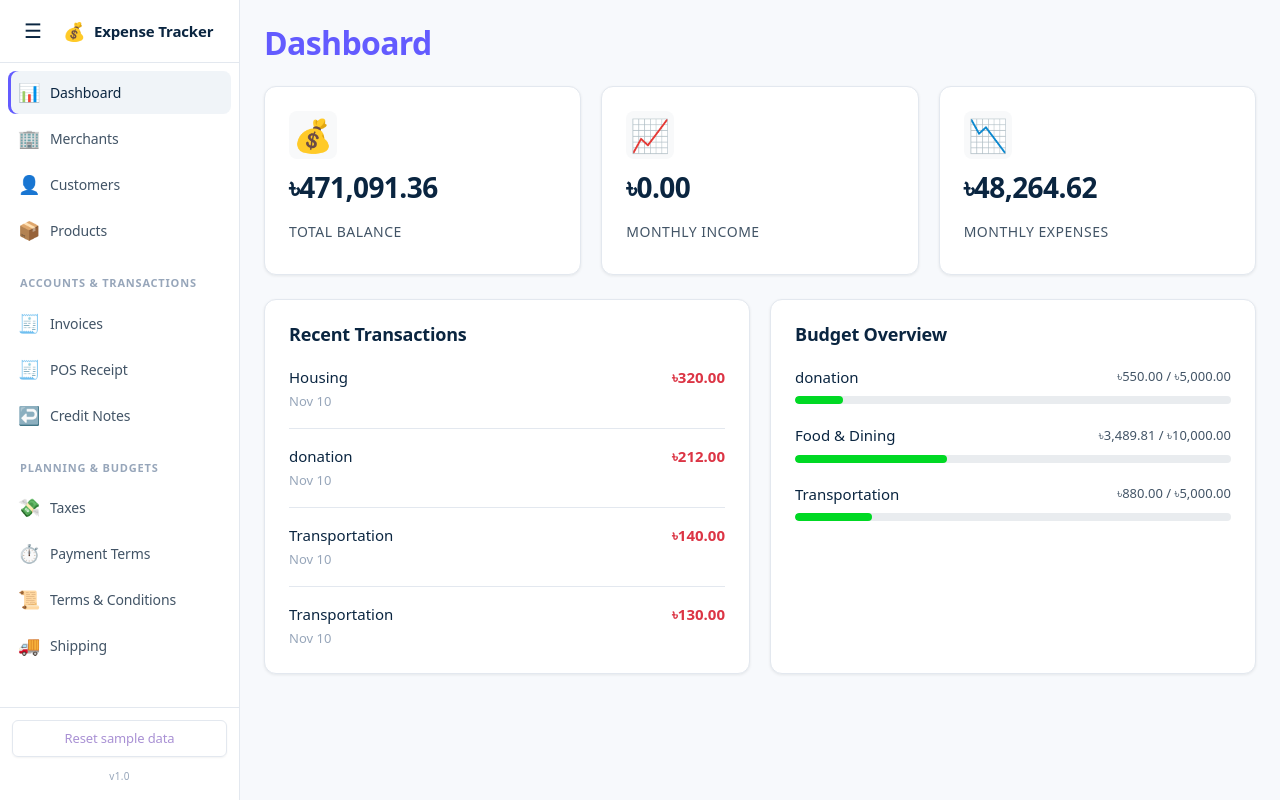
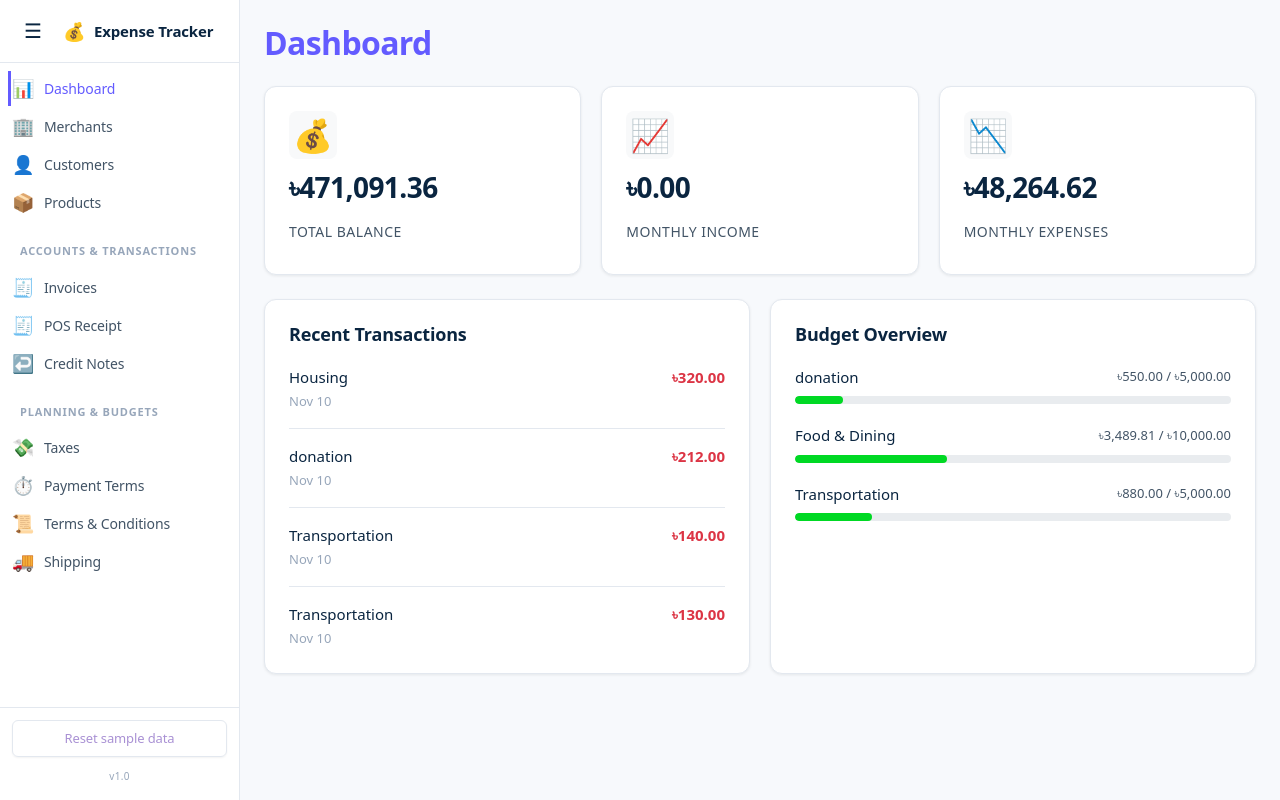
Before and after one commit to shafikshaon/billing, a Vue app: page /dashboard in a window 1280 px wide. Built offline with nearby package versions, Linux system fonts and the light colour scheme.

Commit message:
Update Design

```diff
--- a/src/layouts/MainLayout.vue
+++ b/src/layouts/MainLayout.vue
@@ -250,9 +250,8 @@ function onResetClick() {
   display: flex;
   align-items: center;
   gap: 12px;
-  padding: 8px 12px;
+  padding: 4px 6px;
   margin: 0 0 1px 0;
-  border-radius: var(--radius-md);
   color: var(--text-secondary);
   text-decoration: none;
   font-size: 14px;
@@ -268,9 +267,8 @@ function onResetClick() {
 }
 
 .nav-item.active {
-  background: var(--sidebar-active-bg);
-  color: var(--sidebar-active-text);
-  font-weight: 600;
+  color: var(--primary-purple);
+  font-weight: bolder;
   box-shadow: inset 3px 0 0 0 var(--primary-purple);
 }
 
```
